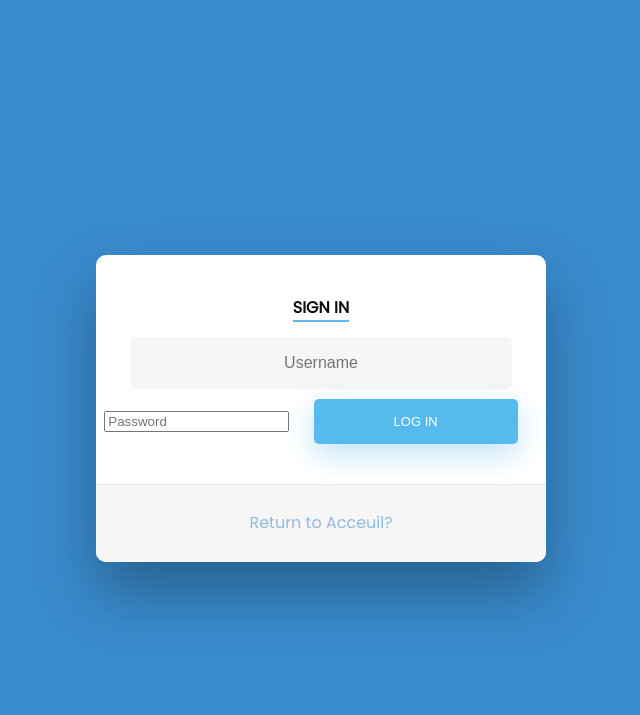
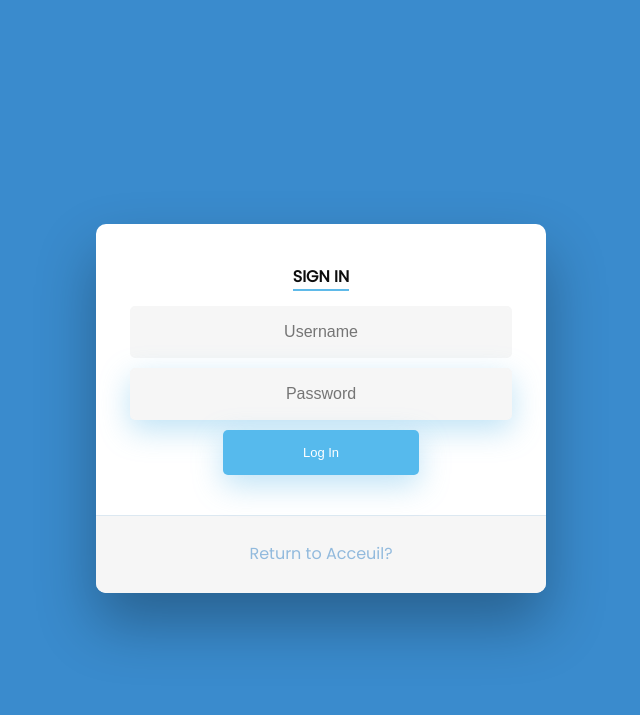
Before and after one commit to FalianaRanai/Projet-SI-IHM, a CodeIgniter app: page /database/Login in a window 1280 px wide. Shown: the top 715 px of the page, without its empty margins (319-959 px from the left). Run offline with CodeIgniter, Linux system fonts and the light colour scheme.

Commit message:
update login

```diff
--- a/application/views/login.php
+++ b/application/views/login.php
@@ -6,7 +6,6 @@
     <meta name="description" content="">
     <meta name="author" content="">
     <title>Login</title>
-    <link href="login.css" rel="stylesheet">
     <link href="<?php echo css_loader("login");?>" rel="stylesheet">
   </head>
   <body>
--- a/assets/css/login.css
+++ b/assets/css/login.css
@@ -82,7 +82,7 @@ h2.active {
 
 /* FORM TYPOGRAPHY*/
 
-input[type=button], input[type=submit], input[type=reset]  {
+input[type=button], input[type=submit], input[type=reset], input[type=password]  {
   background-color: #56baed;
   border: none;
   color: white;
@@ -90,7 +90,6 @@ input[type=button], input[type=submit], input[type=reset]  {
   text-align: center;
   text-decoration: none;
   display: inline-block;
-  text-transform: uppercase;
   font-size: 13px;
   -webkit-box-shadow: 0 10px 30px 0 rgba(95,186,233,0.4);
   box-shadow: 0 10px 30px 0 rgba(95,186,233,0.4);
@@ -104,11 +103,11 @@ input[type=button], input[type=submit], input[type=reset]  {
   transition: all 0.3s ease-in-out;
 }
 
-input[type=button]:hover, input[type=submit]:hover, input[type=reset]:hover  {
+input[type=button]:hover, input[type=submit]:hover, input[type=reset]:hover, input[type=password]:hover  {
   background-color: #39ace7;
 }
 
-input[type=button]:active, input[type=submit]:active, input[type=reset]:active  {
+input[type=button]:active, input[type=submit]:active, input[type=reset]:active, input[type=password]:hover  {
   -moz-transform: scale(0.95);
   -webkit-transform: scale(0.95);
   -o-transform: scale(0.95);
@@ -116,7 +115,7 @@ input[type=button]:active, input[type=submit]:active, input[type=reset]:active
   transform: scale(0.95);
 }
 
-input[type=text] {
+input[type=text], input[type=password] {
   background-color: #f6f6f6;
   border: none;
   color: #0d0d0d;
@@ -137,12 +136,12 @@ input[type=text] {
   border-radius: 5px 5px 5px 5px;
 }
 
-input[type=text]:focus {
+input[type=text]:focus, input[type=password]:focus {
   background-color: #fff;
   border-bottom: 2px solid #5fbae9;
 }
 
-input[type=text]:placeholder {
+input[type=text]:placeholder, input[type=password]:placeholder {
   color: #cccccc;
 }
 
--- a/in no atao rahalina.txt
+++ b/in no atao rahalina.txt
@@ -12,10 +12,10 @@ filtrer catégorie ok
 
 Stock ok
 Login/Logout ok
-Subscribe
+Subscribe ok
 
-Choix caisse
-Ajouter achat
+Choix caisse ok
+Liste d'achat si session
 Valider achat
 
 caisse
```
Also changed, not shown: 4 other files.
